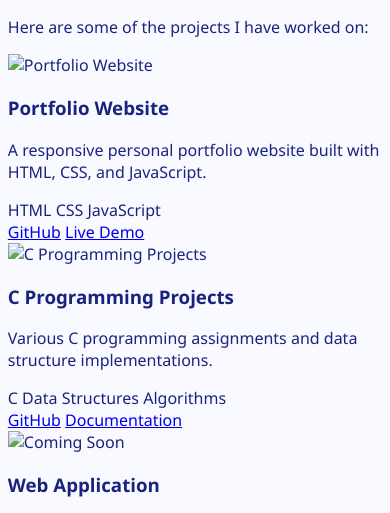
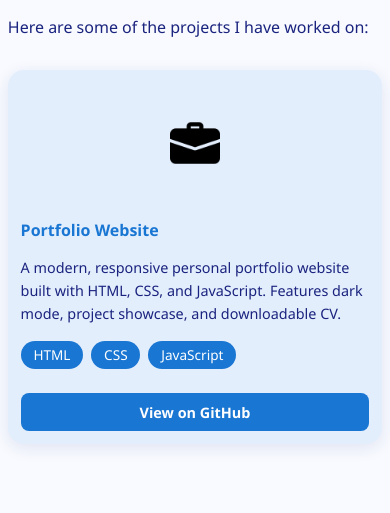
Before and after one commit to Ceyhun2056/Portfolio, a plain HTML site: page projects.html in a window 390 px wide. Shown: the part 581-1094 px from the top of the page. Drawn offline with Linux system fonts and the light colour scheme.

Commit message:
made a few adjustments

```diff
--- a/projects.css
+++ b/projects.css
@@ -3,6 +3,7 @@
     grid-template-columns: repeat(auto-fit, minmax(300px, 1fr));
     gap: 2rem;
     margin-top: 2rem;
+    max-width: 500px;
 }
 
 .project-card {
@@ -13,6 +14,7 @@
     transition: transform 0.3s, box-shadow 0.3s;
     cursor: pointer;
     overflow: hidden;
+    max-width: 450px;
 }
 
 .project-card:hover {
@@ -26,30 +28,34 @@
     overflow: hidden;
     border-radius: 12px;
     margin-bottom: 1rem;
+    display: flex;
+    align-items: center;
+    justify-content: center;
+    background: var(--color-project-card);
 }
 
 .project-image img {
-    width: 100%;
-    height: 100%;
-    object-fit: cover;
+    width: 80px;
+    height: 80px;
+    object-fit: contain;
     transition: transform 0.3s;
 }
 
 .project-card:hover .project-image img {
-    transform: scale(1.05);
+    transform: scale(1.1);
 }
 
 .project-content h3 {
     color: var(--color-highlight);
     font-size: 1.3rem;
-    margin: 0 0 0.5rem 0;
+    margin: 0 0 0.8rem 0;
 }
 
 .project-content p {
     color: var(--color-navbar-text);
     font-size: 1rem;
     margin-bottom: 1rem;
-    line-height: 1.5;
+    line-height: 1.6;
 }
 
 .project-tech {
@@ -82,6 +88,7 @@
     transition: all 0.3s;
     border: none;
     cursor: pointer;
+    text-align: center;
 }
 
 .btn-primary {
@@ -121,14 +128,25 @@
     .projects-grid {
         grid-template-columns: 1fr;
         gap: 1.5rem;
+        max-width: 100%;
     }
 
     .project-card {
         padding: 1rem;
+        max-width: 100%;
     }
 
     .project-content h3 {
         font-size: 1.1rem;
+    }
+
+    .project-image {
+        height: 150px;
+    }
+
+    .project-image img {
+        width: 60px;
+        height: 60px;
     }
 
     .project-links {
@@ -139,3 +157,26 @@
         text-align: center;
     }
 }
+
+@media (max-width: 480px) {
+    .project-card {
+        padding: 0.8rem;
+    }
+
+    .project-content h3 {
+        font-size: 1rem;
+    }
+
+    .project-content p {
+        font-size: 0.9rem;
+    }
+
+    .project-image {
+        height: 120px;
+    }
+
+    .project-image img {
+        width: 50px;
+        height: 50px;
+    }
+}
--- a/projects.html
+++ b/projects.html
@@ -6,6 +6,7 @@
     <title>Projects | Jeyhun Naghiyev</title>
     <meta name="description" content="Projects by Jeyhun Naghiyev - Web Developer, Designer, and Programmer.">
     <link rel="stylesheet" href="style.css">
+    <link rel="stylesheet" href="projects.css">
 </head>
 <body>
 
@@ -44,56 +45,18 @@
             <div class="projects-grid">
                 <div class="project-card">
                     <div class="project-image">
-                        <img src="media/project1.png" alt="Portfolio Website" />
+                        <img src="media/suitcase.png" alt="Project 1" />
                     </div>
                     <div class="project-content">
                         <h3>Portfolio Website</h3>
-                        <p>A responsive personal portfolio website built with HTML, CSS, and JavaScript.</p>
+                        <p>A modern, responsive personal portfolio website built with HTML, CSS, and JavaScript. Features dark mode, project showcase, and downloadable CV.</p>
                         <div class="project-tech">
                             <span>HTML</span>
                             <span>CSS</span>
                             <span>JavaScript</span>
                         </div>
                         <div class="project-links">
-                            <a href="https://github.com/Ceyhun2056/Portfolio" target="_blank" class="btn-primary">GitHub</a>
-                            <a href="#" class="btn-secondary">Live Demo</a>
-                        </div>
-                    </div>
-                </div>
-
-                <div class="project-card">
-                    <div class="project-image">
-                        <img src="media/project2.png" alt="C Programming Projects" />
-                    </div>
-                    <div class="project-content">
-                        <h3>C Programming Projects</h3>
-                        <p>Various C programming assignments and data structure implementations.</p>
-                        <div class="project-tech">
-                            <span>C</span>
-                            <span>Data Structures</span>
-                            <span>Algorithms</span>
-                        </div>
-                        <div class="project-links">
-                            <a href="#" target="_blank" class="btn-primary">GitHub</a>
-                            <a href="#" class="btn-secondary">Documentation</a>
-                        </div>
-                    </div>
-                </div>
-
-                <div class="project-card">
-                    <div class="project-image">
-                        <img src="media/project3.png" alt="Coming Soon" />
-                    </div>
-                    <div class="project-content">
-                        <h3>Web Application</h3>
-                        <p>Currently working on a full-stack web application. More details coming soon!</p>
-                        <div class="project-tech">
-                            <span>JavaScript</span>
-                            <span>Node.js</span>
-                            <span>Database</span>
-                        </div>
-                        <div class="project-links">
-                            <a href="#" class="btn-primary disabled">Coming Soon</a>
+                            <a href="https://github.com/Ceyhun2056/Portfolio" target="_blank" class="btn-primary">View on GitHub</a>
                         </div>
                     </div>
                 </div>
```
Also changed, not shown: certificates.html (+4 -0 lines), resume.html (+1 -1 lines).
